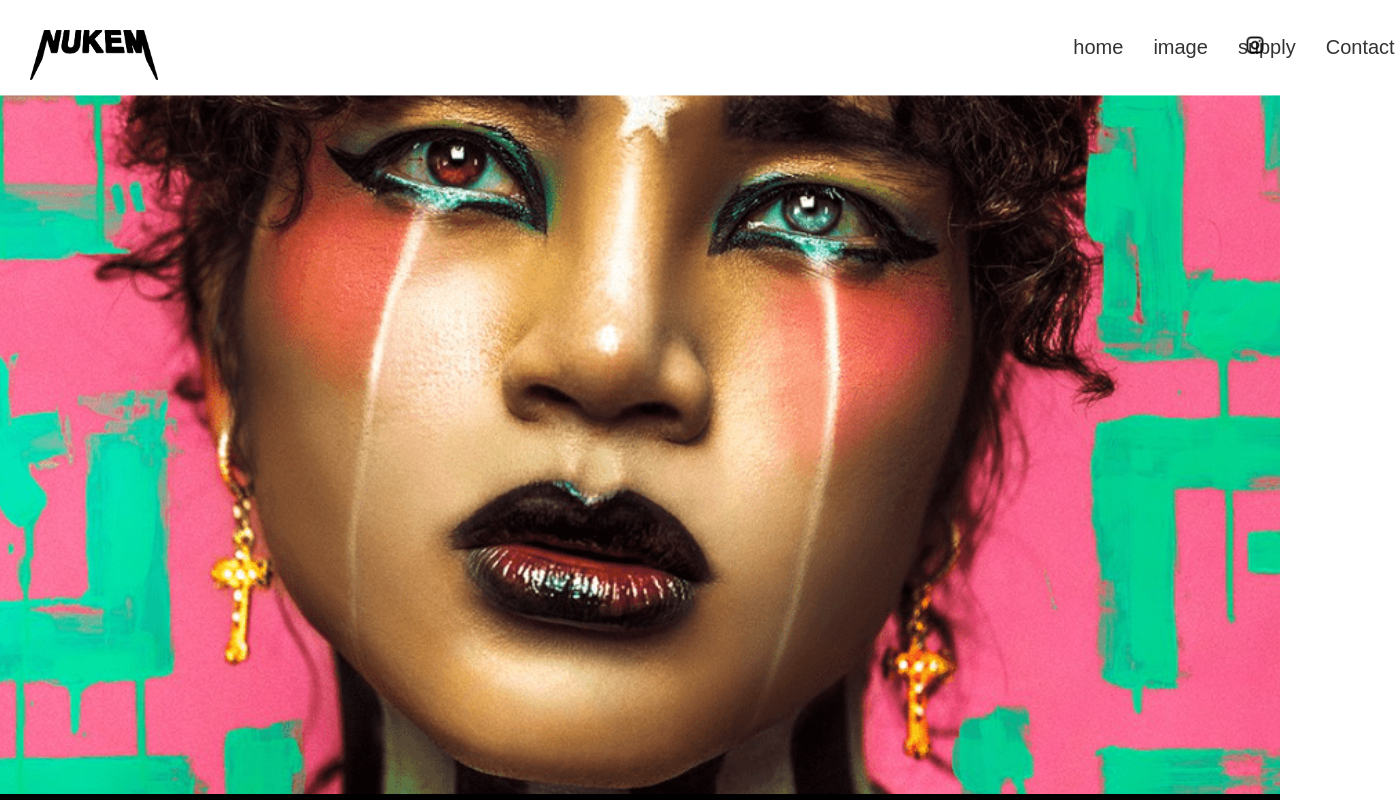
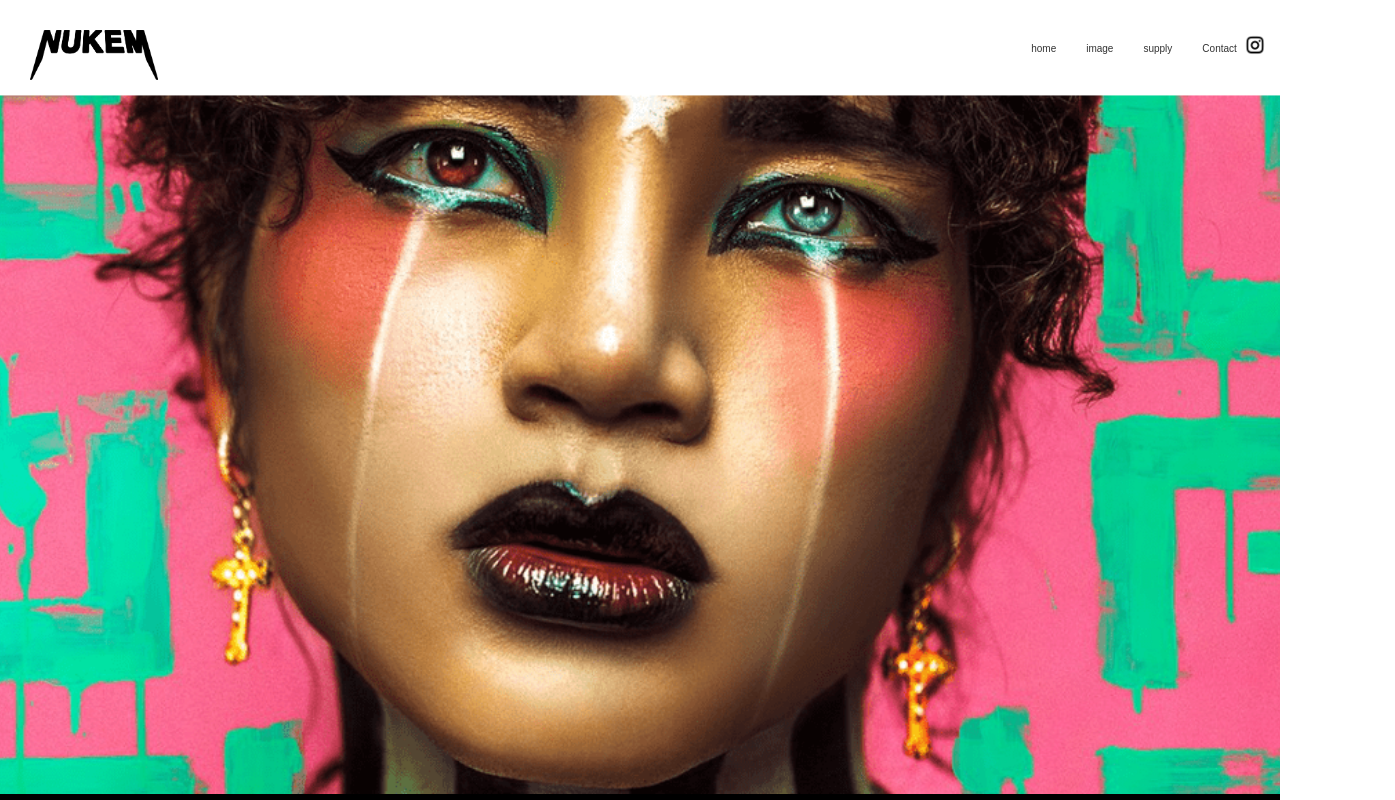
Before and after one commit to Soukeyna18/site, a plain HTML site: page index.html in a window 1280 px wide. Shown: the top 800 px of the page, 1395 px wide, since content can reach past the window. Drawn offline with Linux system fonts and the light colour scheme.

Commit message:
mise a jour

```diff
--- a/style.css
+++ b/style.css
@@ -33,14 +33,14 @@ body {
     text-decoration: none;
     color: #333;
     font-family: 'Work Sans', sans-serif;
-    font-size: 20px;
+    font-size: 10px;
 
   }
 
   .social-media img {
     width: 30px;
     height: 30px;
-    margin-left: 100px;
+    margin-left: 300px;
   }
 
   .background-image {
```
